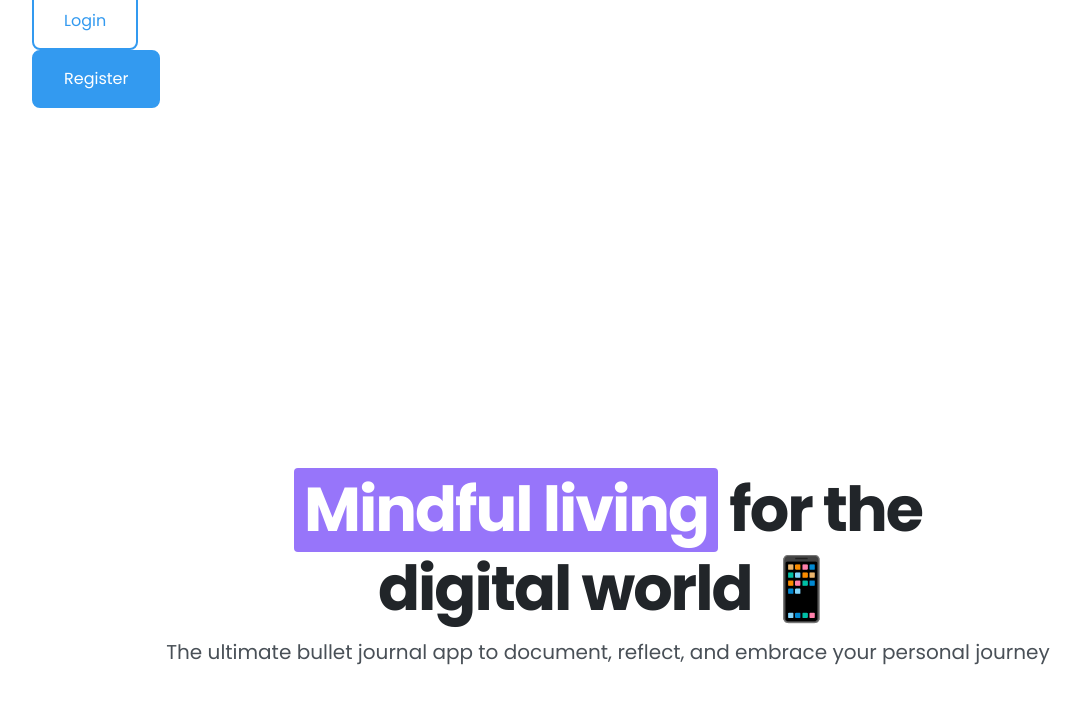
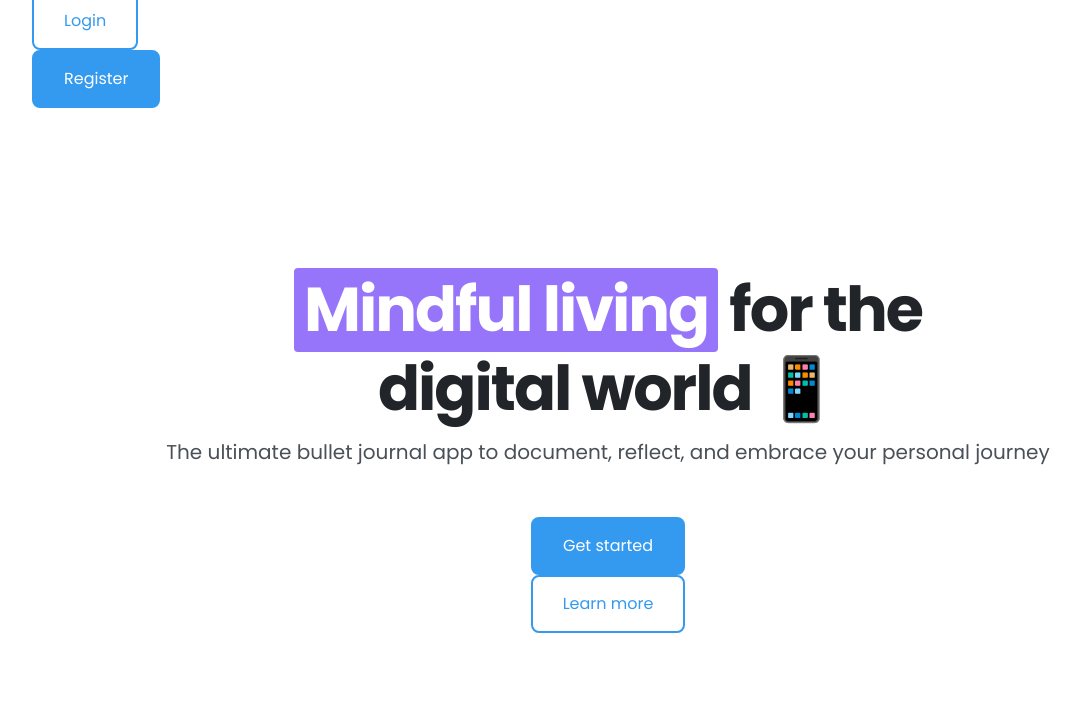
Before and after one commit to dino-source/quill, a plain HTML site: page index.html in a window 1280 px wide. Shown: the part 32-746 px from the top of the page, without its empty margins (32-1113 px from the left). Drawn offline with Linux system fonts and the light colour scheme.

Commit message:
Remove unnecessary margin-bottom properties

```diff
--- a/app.css
+++ b/app.css
@@ -62,7 +62,7 @@
   --black: #000;
 
   /* MISCELLANEOUS */
-  --nav-height: 300px;
+  --nav-height: 300px; /* update the value in the flexbox topic */
 }
 
 html {
@@ -211,15 +211,14 @@ span {
 /* ---- NAVBAR ---- */
 .navbar {
   height: var(--nav-height);
-  margin-bottom: 20rem;
 }
 
 /* ---- HERO SECTION ---- */
 .hero-section {
   height: calc(100vh - var(--nav-height));
-  min-height: 800px;
+  min-height: 400px;
   text-align: center;
-  margin-bottom: 30rem;
+  margin-bottom: 10rem;
 }
 
 .hero-heading {
```
